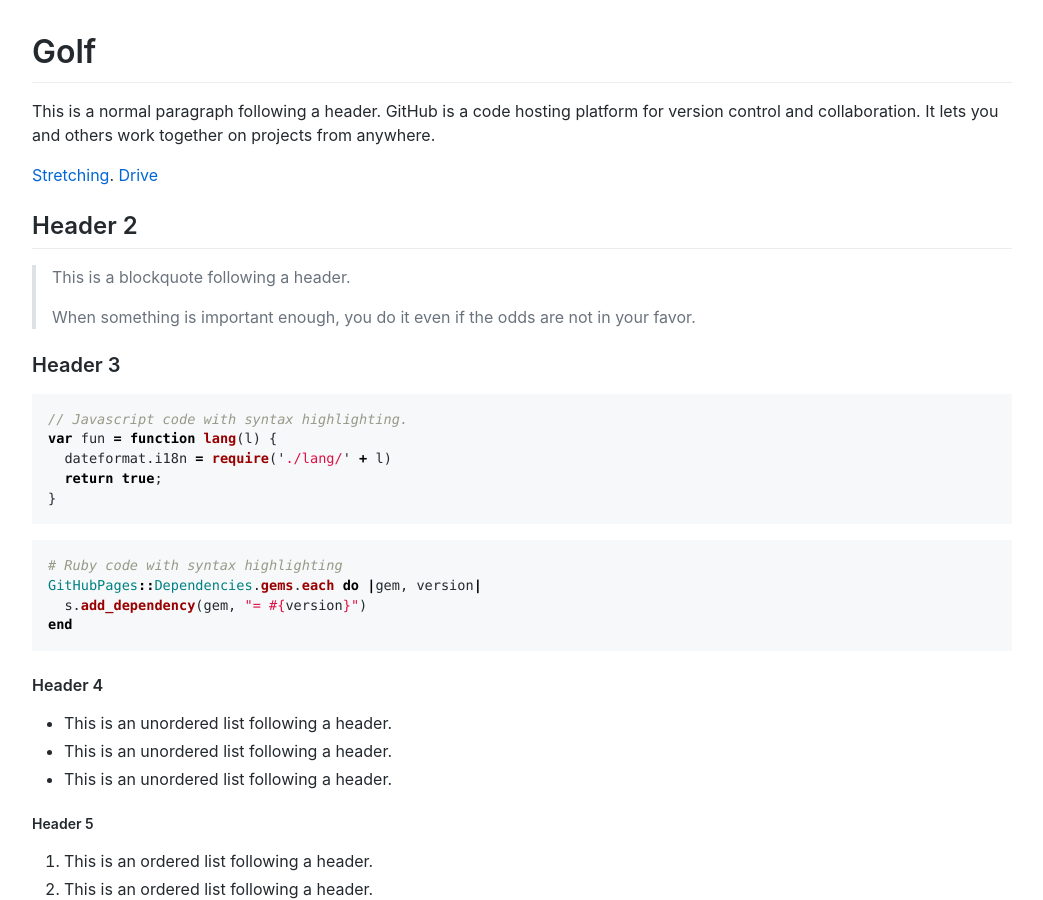
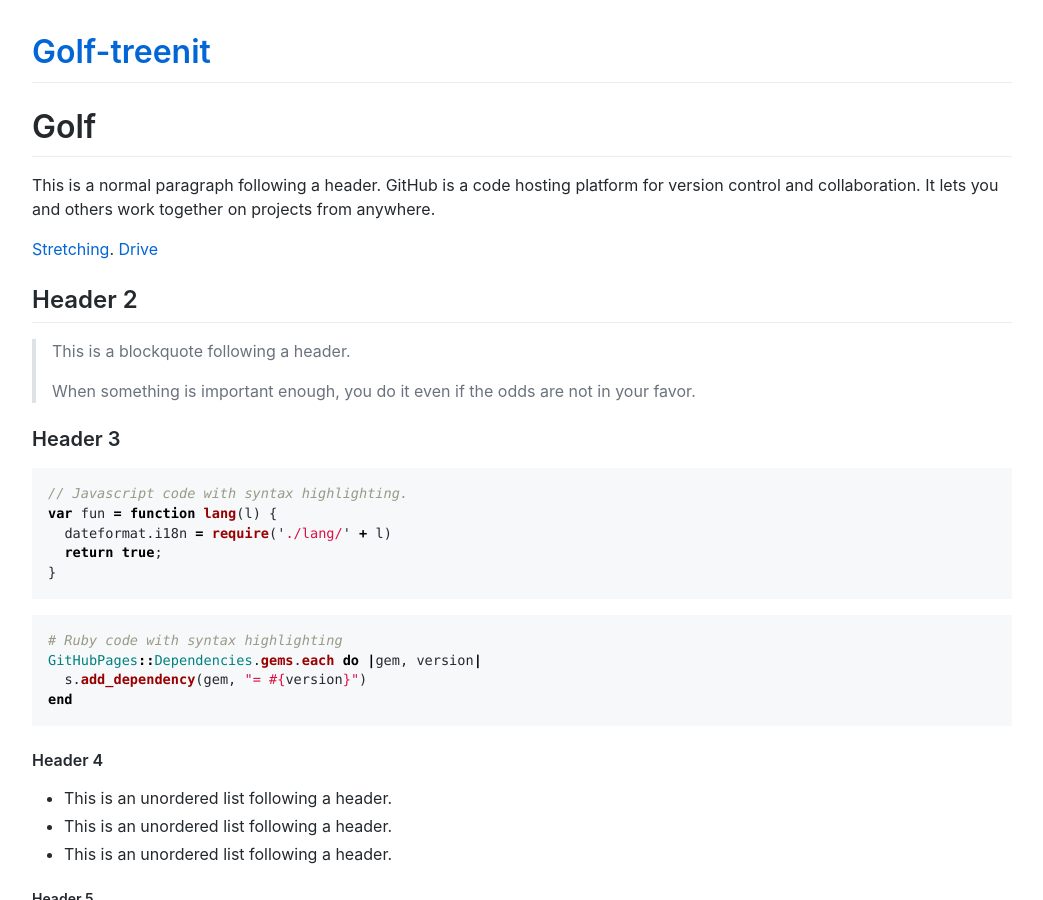
Before and after one commit to haapio/haapio.github.io, a Jekyll site: the page built from temp.md, in a window 1280 px wide and 900 px high. Shown: the whole window, without its empty margins (118-1161 px from the left). Built offline with Jekyll 4.4.1, drawn with Linux system fonts in a browser that asks for light colours; comment, search, counter and statistics services are not loaded; our own code applies the rules of GitHub Pages for plain Markdown files.

Commit message:
Update _config.yml

```diff
--- a/_config.yml
+++ b/_config.yml
@@ -4,5 +4,5 @@ exclude:
 sass:
   style: :compressed
 theme: jekyll-theme-primer
-title: Golf
-description: test
+title: Golf-treenit
+description:
```
